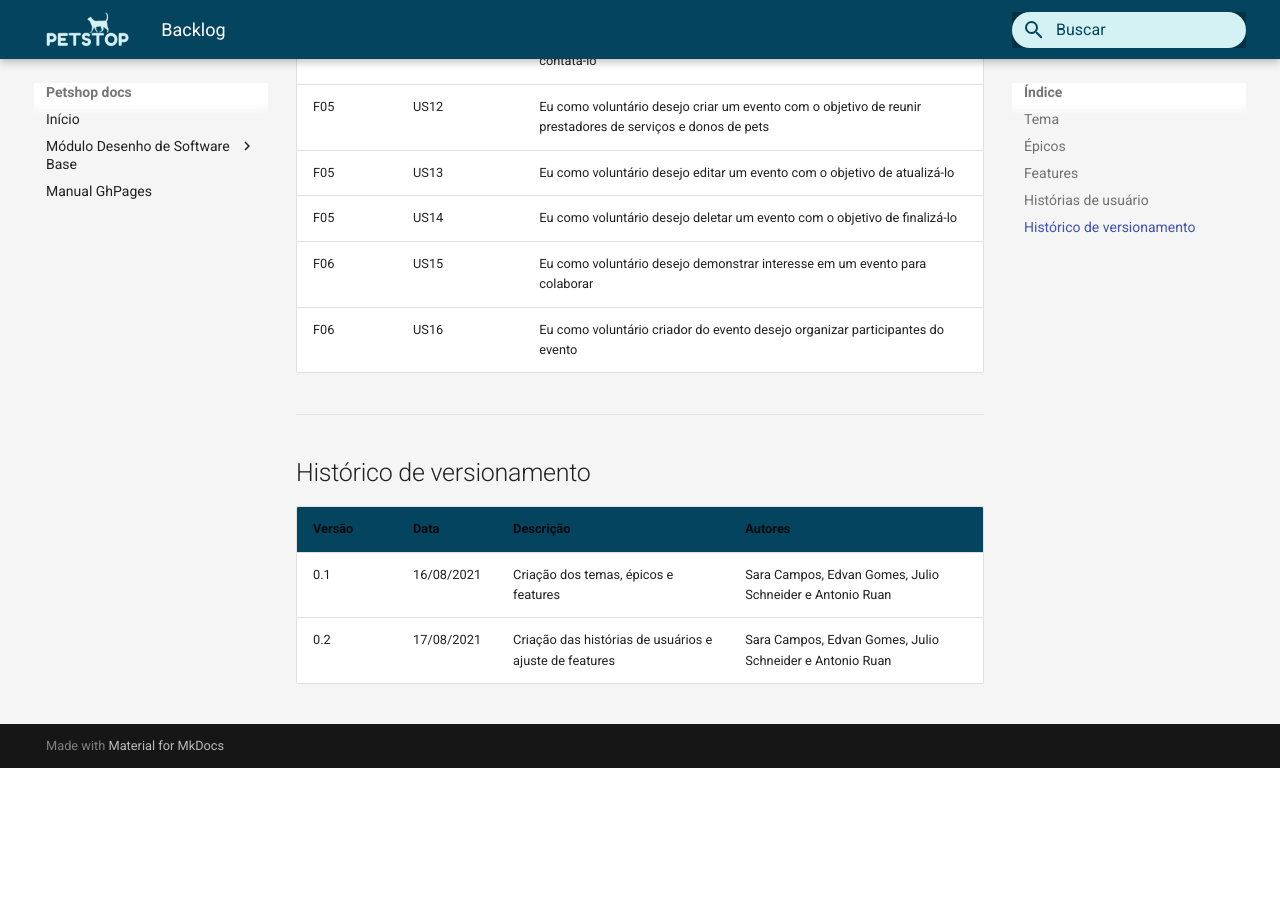
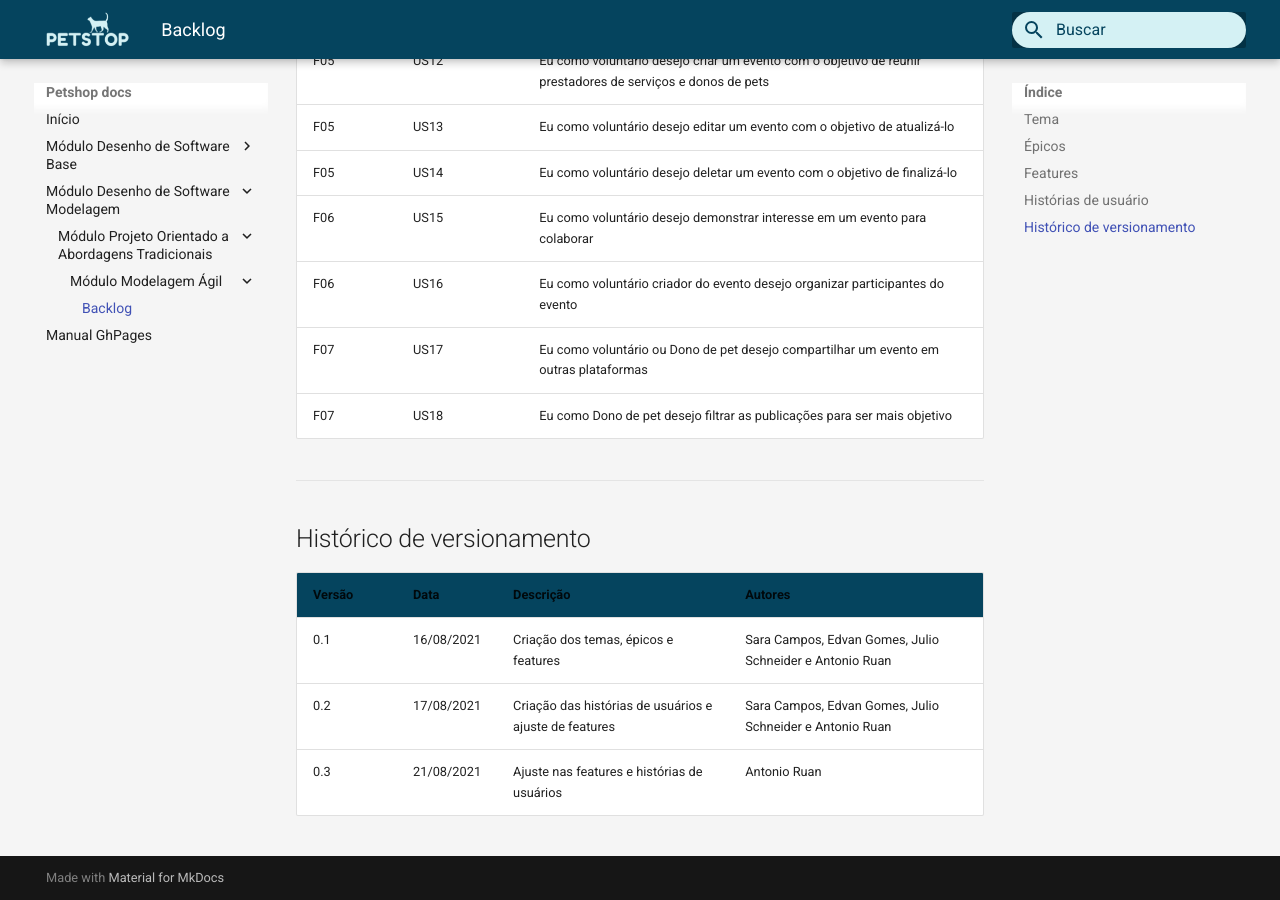
Before and after one commit to UnBArqDsw2021-1/2021.1_G3_PetStop_docs, an MkDocs documentation site: the page built from docs/backlog/backlog.md, in a window 1280 px wide and 900 px high, scrolled down 2082 px. Built offline with MkDocs 1.6.1 and Material for MkDocs 9.7.7, drawn with Linux system fonts in a browser that asks for light colours; before the commit the page ends 2850 px from its top, so only the background shows below that; some of the changed text lies outside the part shown.

Commit message:
change some features and user stories

```diff
--- a/docs/backlog/backlog.md
+++ b/docs/backlog/backlog.md
@@ -54,6 +53,8 @@
 | F05 | US14 | Eu como voluntário desejo deletar um evento com o objetivo de finalizá-lo |
 | F06 | US15 | Eu como voluntário desejo demonstrar interesse em um evento para colaborar |
 | F06 | US16 | Eu como voluntário criador do evento desejo organizar participantes do evento |
+| F07 | US17 | Eu como voluntário ou Dono de pet desejo compartilhar um evento em outras plataformas |
+| F07 | US18 | Eu como Dono de pet desejo filtrar as publicações para ser mais objetivo |
 
 
 ---
@@ -63,3 +64,4 @@
 | --- | --- | --- | --- |
 | 0.1 | 16/08/2021 | Criação dos temas, épicos e features | Sara Campos, Edvan Gomes, Julio Schneider e Antonio Ruan |
 | 0.2 | 17/08/2021 | Criação das histórias de usuários e ajuste de features | Sara Campos, Edvan Gomes, Julio Schneider e Antonio Ruan |
+| 0.3 | 21/08/2021 | Ajuste nas features e histórias de usuários | Antonio Ruan |
--- a/mkdocs.yml
+++ b/mkdocs.yml
@@ -41,4 +41,8 @@ nav:
     - Processos, metodologias e abordagens:
       - BPMN: artefatos/bpmn.md
       - Glossário: artefatos/glossario.md
+  - Módulo Desenho de Software Modelagem:
+    - Módulo Projeto Orientado a Abordagens Tradicionais:
+      - Módulo Modelagem Ágil:
+        - Backlog: backlog/backlog.md
   - Manual GhPages: manual.md
```
Also changed, not shown: other parts of docs/backlog/backlog.md (+2 -3 lines).
